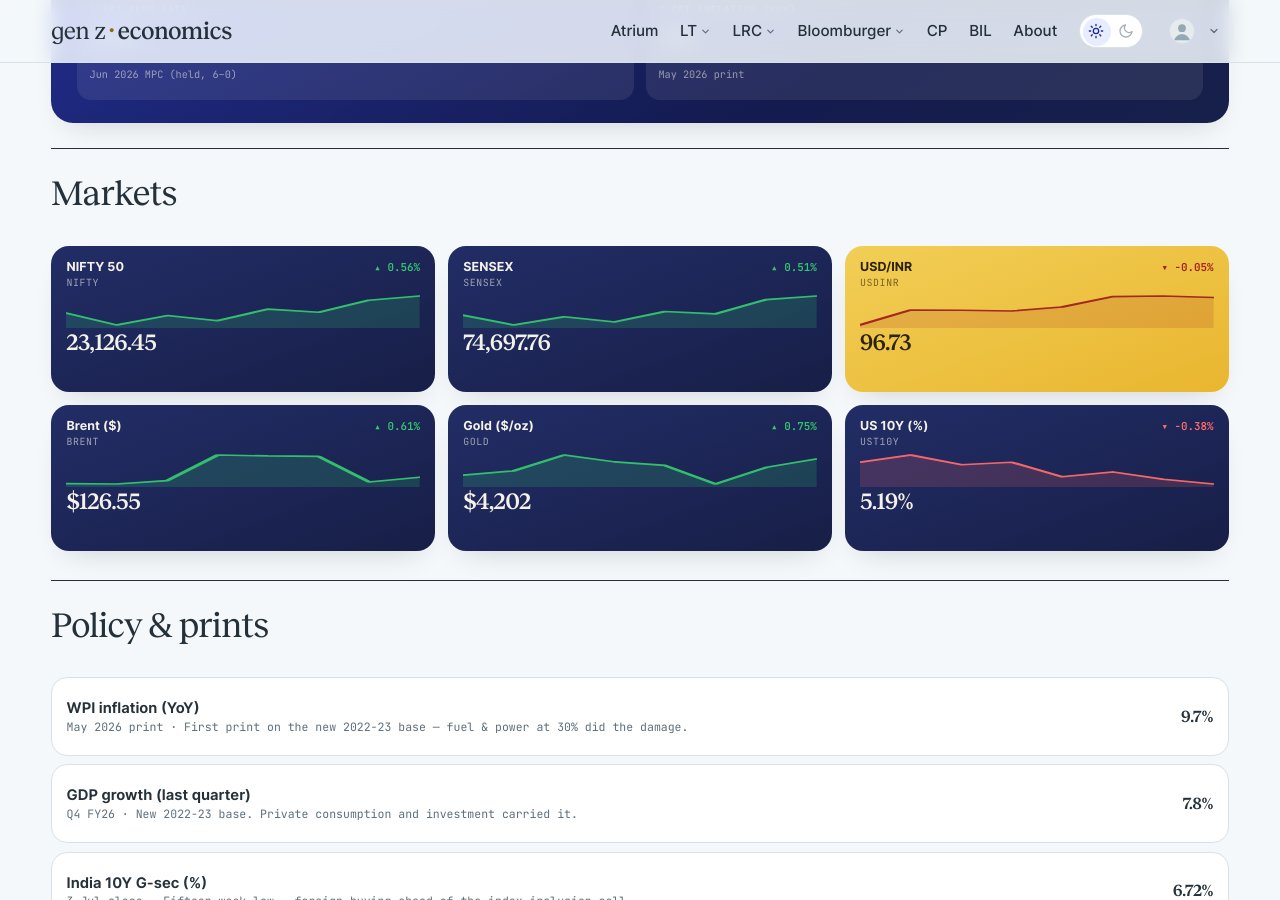
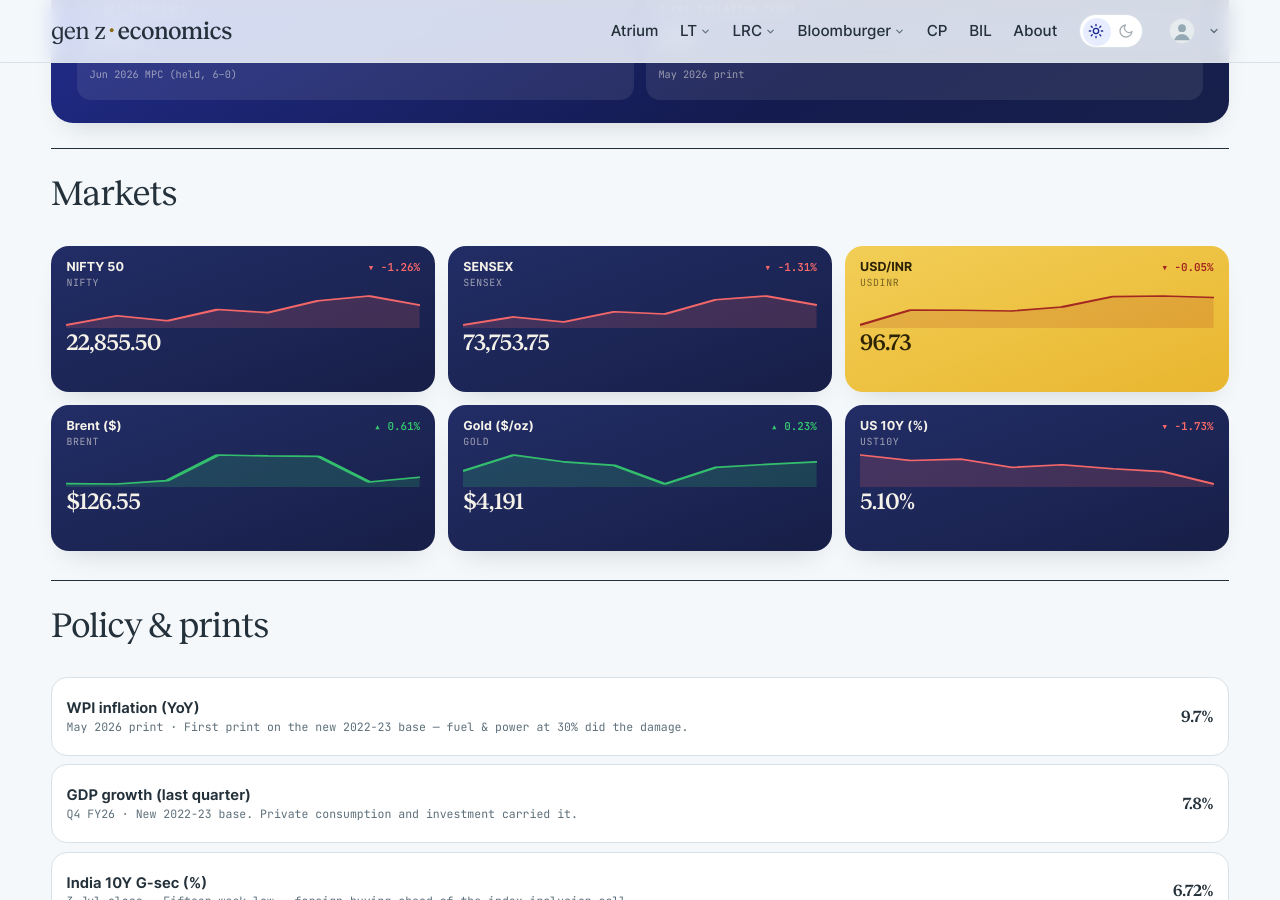
Before and after one commit to harsharya7021/genz-economics.com, a Jekyll site: the page built from macro-watch.html, in a window 1280 px wide and 900 px high, scrolled down 599 px. Built offline with Jekyll 4.4.1, drawn with Linux system fonts in a browser that asks for light colours; comment, search, counter and statistics services are not loaded.

Commit message:
data: morning market refresh

```diff
--- a/_data/macro.json
+++ b/_data/macro.json
@@ -1,34 +1,34 @@
 {
-  "as_of": "16 Oct 2026 close",
+  "as_of": "19 Oct 2026 close",
   "auto": {
     "nifty": {
       "label": "NIFTY 50",
-      "v": "23,126.45",
-      "chg": 0.56,
+      "v": "22,855.50",
+      "chg": -1.26,
       "spark": [
-        22603.051,
         22231.801,
         22520.449,
         22363.35,
         22721.949,
         22622.699,
         22997.35,
-        23126.449
+        23146.15,
+        22855.5
       ]
     },
     "sensex": {
       "label": "SENSEX",
-      "v": "74,697.76",
-      "chg": 0.51,
+      "v": "73,753.75",
+      "chg": -1.31,
       "spark": [
-        72638.703,
         71593.242,
         72472.328,
         71924.68,
         73033.781,
         72781.891,
         74315.609,
-        74697.758
+        74729.273,
+        73753.75
       ]
     },
     "usdinr": {
@@ -63,32 +63,32 @@
     },
     "gold": {
       "label": "Gold ($/oz)",
-      "v": "$4,202",
-      "chg": 0.75,
+      "v": "$4,191",
+      "chg": 0.23,
       "spark": [
-        4140.7,
         4157.0,
         4216.3,
         4190.6,
         4177.3,
         4107.9,
         4170.1,
-        4201.5
+        4181.1,
+        4190.6
       ]
     },
     "ust10y": {
       "label": "US 10Y (%)",
-      "v": "5.19%",
-      "chg": -0.38,
+      "v": "5.10%",
+      "chg": -1.73,
       "spark": [
-        5.28,
         5.31,
         5.27,
         5.28,
         5.22,
         5.24,
         5.21,
-        5.19
+        5.19,
+        5.1
       ]
     }
   },
--- a/_data/markets.yml
+++ b/_data/markets.yml
@@ -2,38 +2,38 @@
 # USD/INR) are refreshed each weekday morning by the market-data workflow;
 # the India 10Y G-Sec line is maintained by hand. Do not hand-edit the
 # live tickers — the job overwrites them.
-as_of: 16 Oct 2026
+as_of: 19 Oct 2026
 tickers:
 - symbol: NIFTY 50
   code: ^NSEI
-  value: 23,126.45
-  change: '+129.10'
-  pct: +0.56%
-  dir: up
+  value: 22,855.50
+  change: −290.65
+  pct: −1.26%
+  dir: down
   spark:
-  - 22603.051
   - 22231.801
   - 22520.449
   - 22363.35
   - 22721.949
   - 22622.699
   - 22997.35
-  - 23126.449
+  - 23146.15
+  - 22855.5
 - symbol: SENSEX
   code: BSE
-  value: 74,697.76
-  change: '+382.15'
-  pct: +0.51%
-  dir: up
+  value: 73,753.75
+  change: −975.52
+  pct: −1.31%
+  dir: down
   spark:
-  - 72638.703
   - 71593.242
   - 72472.328
   - 71924.68
   - 73033.781
   - 72781.891
   - 74315.609
-  - 74697.758
+  - 74729.273
+  - 73753.75
 - symbol: USD / INR
   code: FX
   value: '96.73'
```
